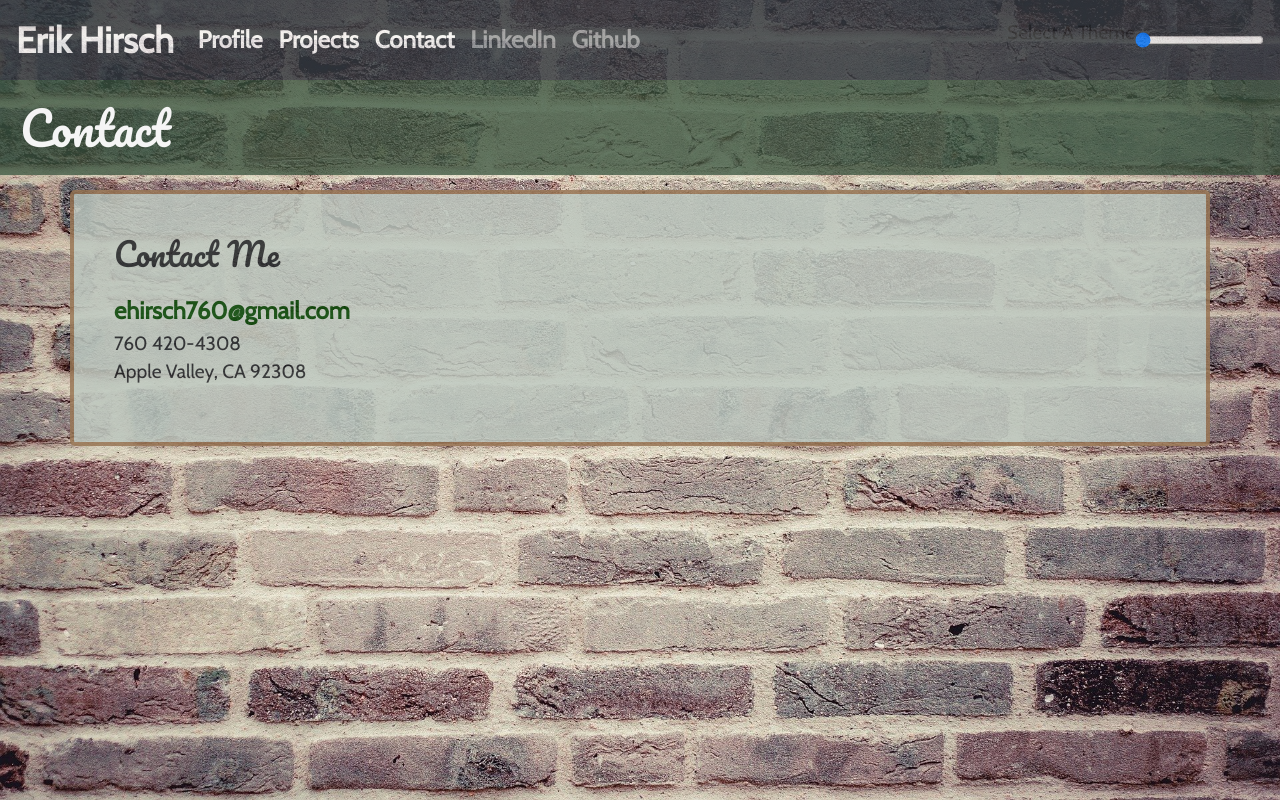
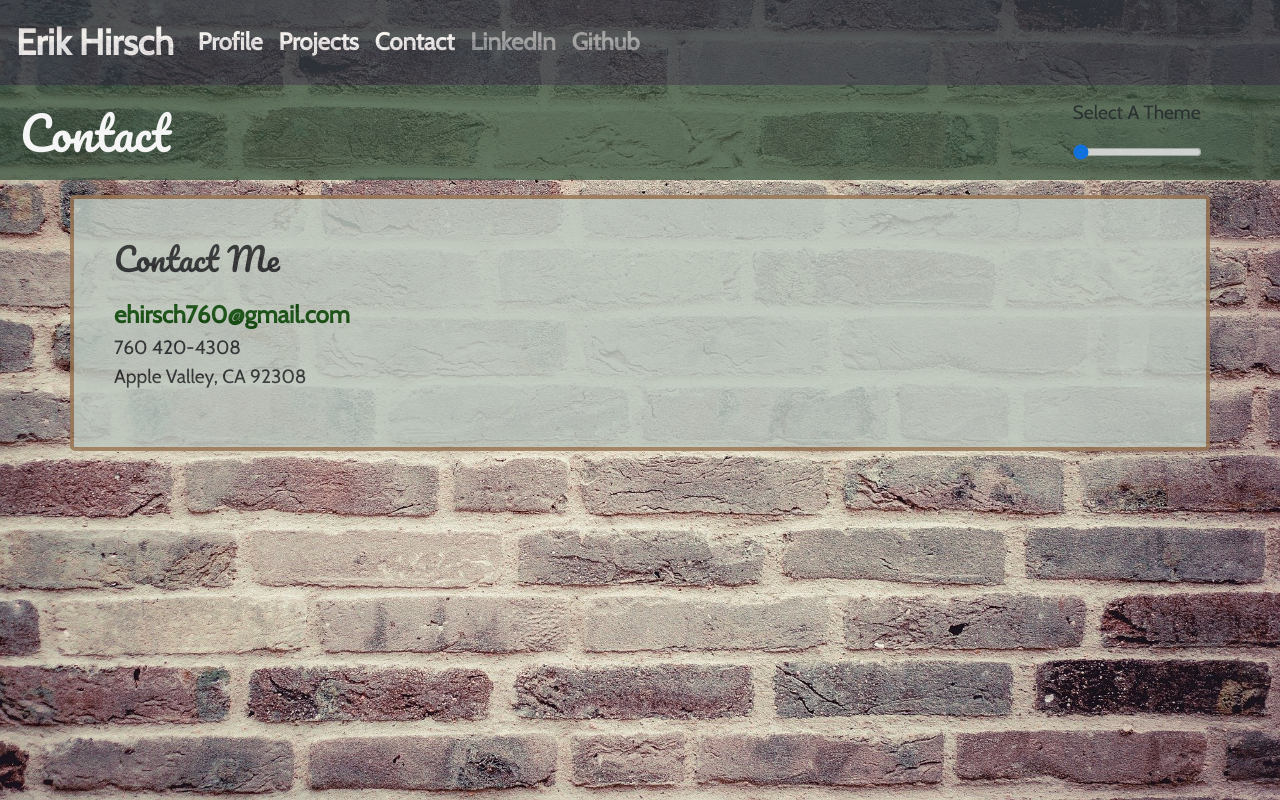
Before and after one commit to eh4git/Portfolio_V1, a React (Create React App) app: page /contact in a window 1280 px wide. Built offline with nearby package versions, Linux system fonts and the light colour scheme; a web font is replaced by a local one.

Commit message:
slider css

```diff
--- a/src/assets/profileText.js
+++ b/src/assets/profileText.js
@@ -1,6 +1,3 @@
-import React from "react"
-import { Link } from "react-router-dom";
-
 const profileText =
 {
     "aboutMe": "My name is Erik Hirsch, I am a full stack developer who incorporates technical ability with collaborative skills to produce innovative web and mobile applications. I truly enjoy collaborating and team environments and I have a passion for learning and problem solving. A few of my technical skills include HTML, CSS, JavaScript, JQuery, ES6, Node, MySQL, MongoDB, React, React Native, and Redux. I completed the Web Development Coding Boot Camp at UCLA Extension. The course has given me a solid foundation of technical skills as well as improved my ability to adapt to and learn new ideas and concepts. I am excited to transition into a new career that will challenge me and help me to develop my skills. ",
--- a/src/components/themeSlider/ThemeSlider.js
+++ b/src/components/themeSlider/ThemeSlider.js
@@ -1,4 +1,3 @@
-import { geoConicConformalRaw } from "d3"
 import React, {useState, useContext} from "react"
 import "./index.css"
 import {Context} from "../../context/index"
@@ -20,10 +19,10 @@ function ThemeSlider() {
     console.log(sliderValue)
     console.log(theme)
     return (
-        <>
-            <p>Select A Theme</p>
+        <div className="sliderContainer">
+            <p className="sliderText">Select A Theme</p>
             <input type="range" min="1" max="100" step="1" value={sliderValue} onChange={onChange} />
-        </>
+        </div>
     )
 }
 export default ThemeSlider
--- a/src/components/themeSlider/index.css
+++ b/src/components/themeSlider/index.css
@@ -0,0 +1,5 @@
+.sliderContainer {
+    margin-right: 5%;
+    position: relative;
+    top: 90px
+}
```
